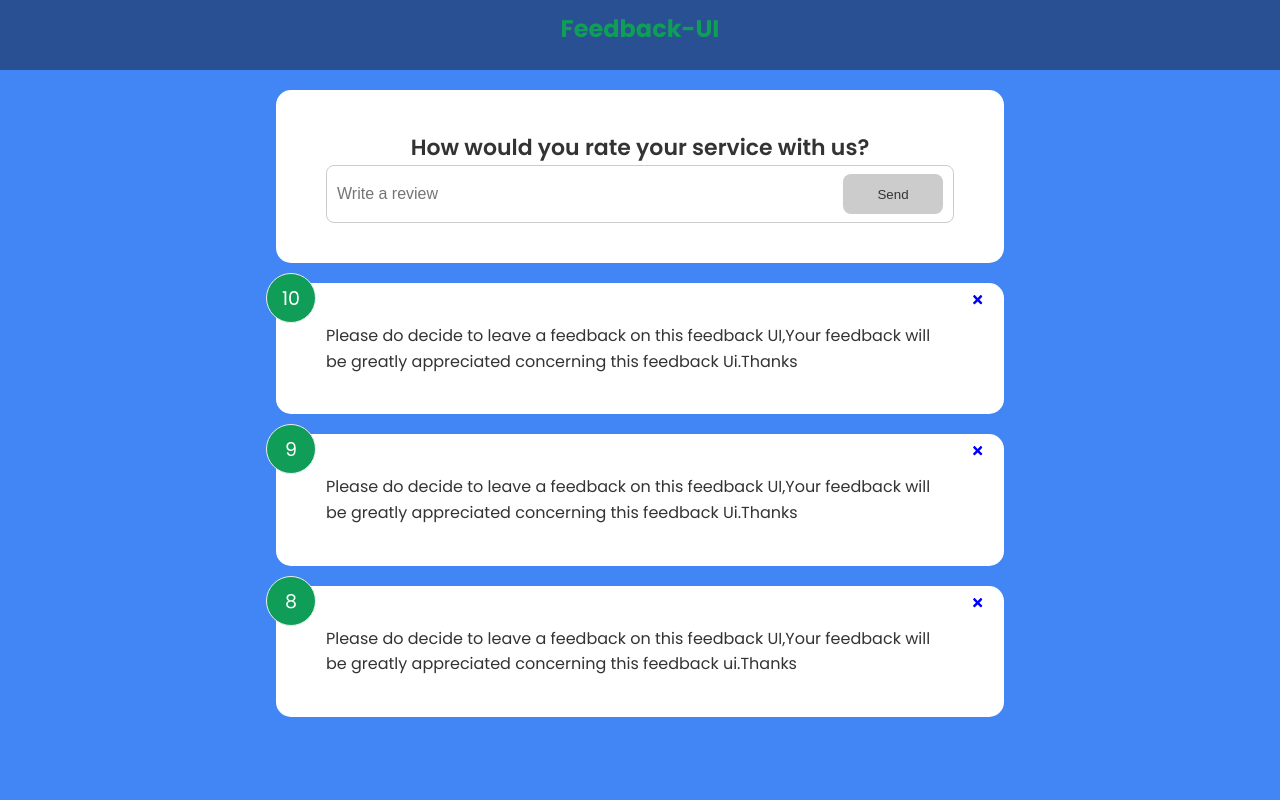
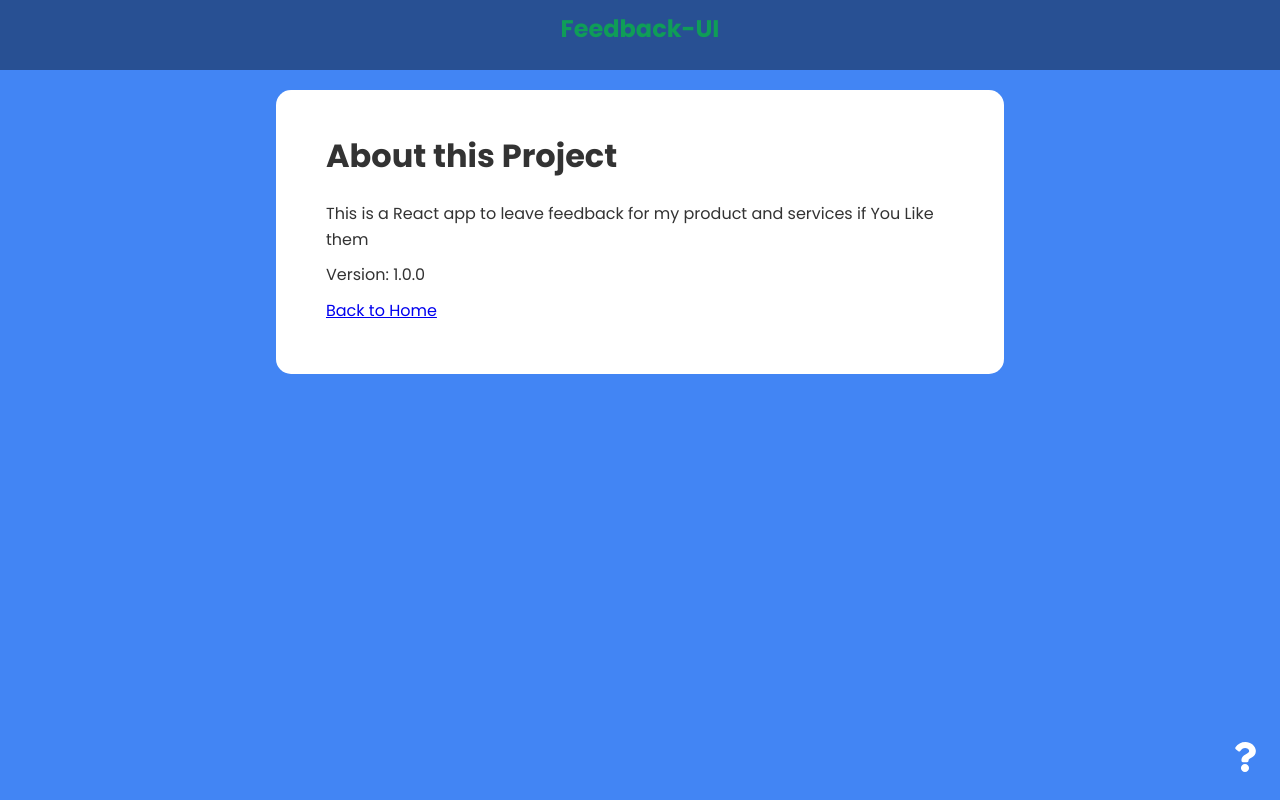
Before and after one commit to shekinahmanyi/GDSC_Learn_React, a React (Create React App) app: page /about in a window 1280 px wide. Built offline with nearby package versions, Linux system fonts and the light colour scheme.

Commit message:
added the contact page

```diff
--- a/src/App.js
+++ b/src/App.js
@@ -1,22 +1,38 @@
-import React from 'react'
-import Header from './components/Header'
-import FeedbackList from './components/FeedbackList'
-import { useState } from 'react'
-import FeedbackData from './data/FeedbackData'
-import FeedbackForm from './components/FeedbackForm'
+import React from "react";
+import Header from "./components/Header";
+import FeedbackList from "./components/FeedbackList";
+import { useState } from "react";
+import FeedbackData from "./data/FeedbackData";
+import FeedbackForm from "./components/FeedbackForm";
+import { BrowserRouter as Router, Route, Routes } from "react-router-dom";
+import AboutPage from "./pages/AboutPage";
+import AboutIconLink from "./components/AboutIconLink";
 
 function App() {
-const [feedback,setFeedback] = useState(FeedbackData)
+  const [feedback, setFeedback] = useState(FeedbackData);
   return (
-    <>
-    <Header />
-    <div className='container'>
+    <Router>
+      <Header />
+      <div className="container">
+        <Routes>
+          <Route exact path="/"
+          element={
+            <>
+          <FeedbackForm />
+          <FeedbackList feedback={feedback} />
+          </>
+          }
+          ></Route>
 
-        <FeedbackForm/>
-     <FeedbackList feedback= {feedback}/>
-    </div>
-    </>
-  )
+        <Route path="/about" element={<AboutPage/>}>
+
+        </Route>
+
+        </Routes>
+        <AboutIconLink/>
+      </div>
+    </Router>
+  );
 }
 
-export default App
+export default App;
--- /dev/null
+++ b/src/components/AboutIconLink.jsx
@@ -0,0 +1,15 @@
+import React from "react";
+import { FaQuestion } from "react-icons/fa";
+import { Link } from "react-router-dom";
+
+function AboutIconLink() {
+  return (
+    <div className="about-link">
+      <Link to="/about">
+        <FaQuestion size={30} />
+      </Link>
+    </div>
+  );
+}
+
+export default AboutIconLink;
--- /dev/null
+++ b/src/pages/AboutPage.jsx
@@ -0,0 +1,20 @@
+import React from 'react'
+import Card from '../shared/Card'
+import { Link } from 'react-router-dom'
+
+function AboutPage() {
+  return (
+    <Card>
+     <div className="about">
+        <h1>About this Project</h1>
+        <p>This is a React app to leave feedback for my product and services if You Like them</p>
+        <p>Version: 1.0.0</p>
+        <Link to="/">Back to Home</Link>
+        <p>
+        </p>
+     </div>
+    </Card>
+  )
+}
+
+export default AboutPage
```
